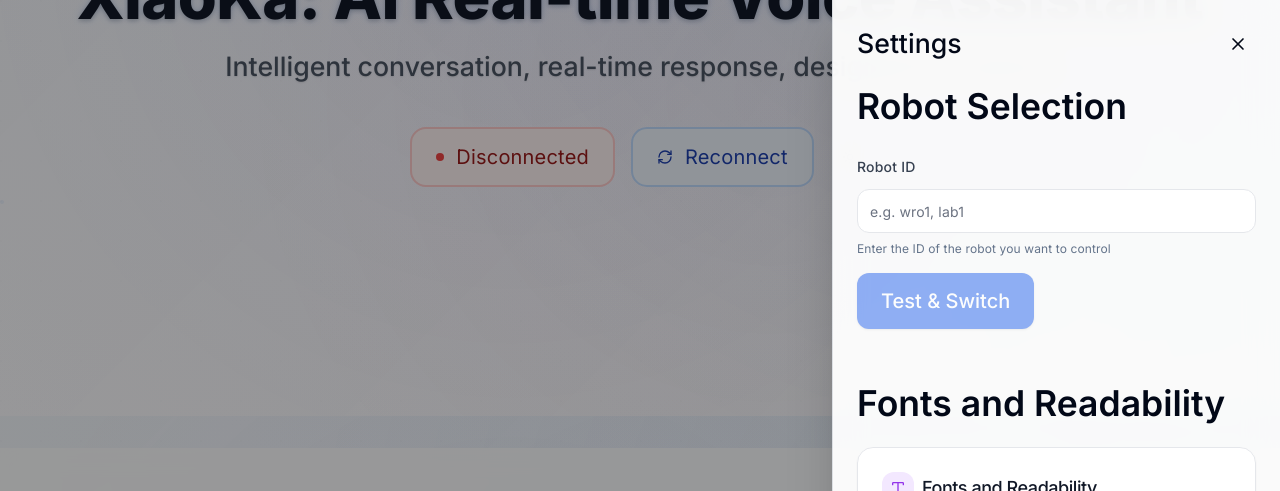
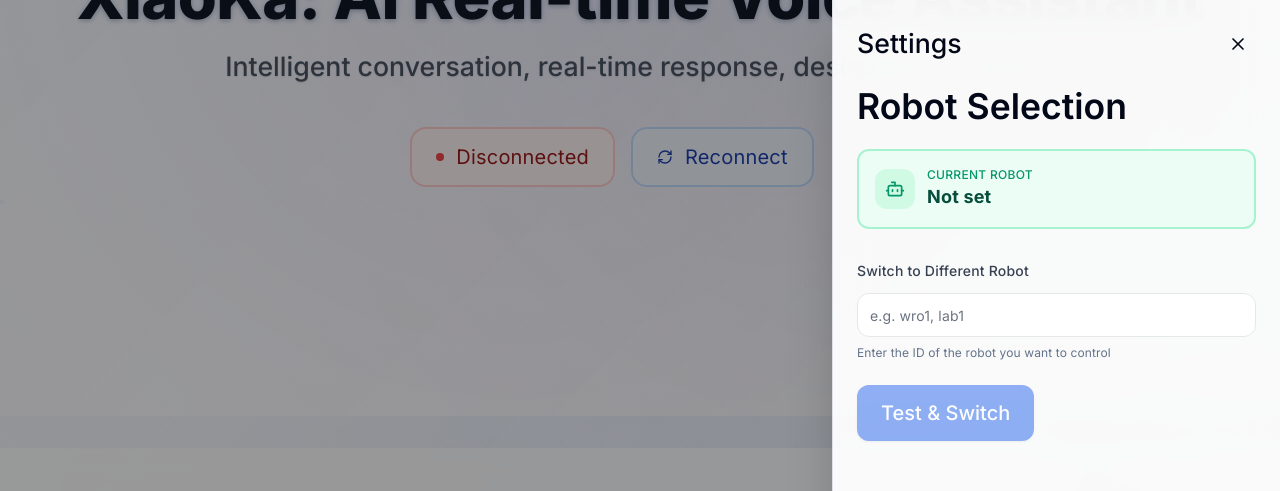
Before and after one commit to ProgramerVictor/WRO-TEAM-Taiwan-2025, a React (Create React App) app in the folder frontend/: page / in a window 1280 px wide. Both pictures are taken after a click on the button "Settings". Shown: the part 384-875 px from the top of the page. Built offline with nearby package versions, Linux system fonts and the light colour scheme; no server answers.

Commit message:
UI Change 3

```diff
--- a/frontend/src/MqttSettings.jsx
+++ b/frontend/src/MqttSettings.jsx
@@ -20,6 +20,7 @@ export default function RobotSettings({ webSocketConnection, isOpen }) {
     const [robotId, setRobotId] = useState("");
     const [currentRobotId, setCurrentRobotId] = useState("");
     const [loading, setLoading] = useState(false);
+    const [fetchingCurrent, setFetchingCurrent] = useState(false);
     const [progress, setProgress] = useState("");
     const [latencyMs, setLatencyMs] = useState(null);
     const [error, setError] = useState("");
@@ -30,16 +31,23 @@ export default function RobotSettings({ webSocketConnection, isOpen }) {
     useEffect(() => {
         if (!isOpen) return;
 
+        setFetchingCurrent(true);
         const API_BASE = getApiBase();
         fetch(`${API_BASE}/robot`)
             .then(r => r.json())
             .then(data => {
+                console.log('[RobotSettings] Fetched robot config:', data);
                 if (data && data.default_robot_id) {
                     setRobotId(data.default_robot_id);
                     setCurrentRobotId(data.default_robot_id);
                 }
             })
-            .catch(() => { });
+            .catch((err) => {
+                console.error('[RobotSettings] Failed to fetch robot config:', err);
+            })
+            .finally(() => {
+                setFetchingCurrent(false);
+            });
     }, [isOpen]);
 
     const validate = (value) => {
@@ -133,9 +141,39 @@ export default function RobotSettings({ webSocketConnection, isOpen }) {
     };
 
     return (
-        <div className="space-y-4">
+        <div className="space-y-6">
+            {/* Current Robot ID Display Section */}
+            <div className="rounded-xl border-2 border-emerald-200 bg-emerald-50 dark:border-emerald-800 dark:bg-emerald-950/50 p-4">
+                <div className="flex items-center justify-between">
+                    <div className="flex items-center gap-3">
+                        <div className="flex h-10 w-10 items-center justify-center rounded-xl bg-emerald-100 dark:bg-emerald-900">
+                            <Bot className="h-5 w-5 text-emerald-600 dark:text-emerald-400" />
+                        </div>
+                        <div>
+                            <div className="text-xs font-medium text-emerald-600 dark:text-emerald-400 uppercase tracking-wide">
+                                Current Robot
+                            </div>
+                            {fetchingCurrent ? (
+                                <div className="flex items-center gap-2 mt-1">
+                                    <Loader2 className="h-4 w-4 animate-spin text-emerald-600 dark:text-emerald-400" />
+                                    <span className="text-sm text-emerald-700 dark:text-emerald-300">Loading...</span>
+                                </div>
+                            ) : (
+                                <div className="text-lg font-bold text-emerald-900 dark:text-emerald-100">
+                                    {currentRobotId || "Not set"}
+                                </div>
+                            )}
+                        </div>
+                    </div>
+                    {currentRobotId && !fetchingCurrent && (
+                        <CheckCircle className="h-6 w-6 text-emerald-600 dark:text-emerald-400" />
+                    )}
+                </div>
+            </div>
+
+            {/* Change Robot ID Section */}
             <div className="space-y-2">
-                <Label htmlFor="robot-input">Robot ID</Label>
+                <Label htmlFor="robot-input">Switch to Different Robot</Label>
                 <Input
                     id="robot-input"
                     value={robotId}
@@ -148,12 +186,6 @@ export default function RobotSettings({ webSocketConnection, isOpen }) {
                 <p id="robot-hint" className="text-xs text-muted-foreground">
                     Enter the ID of the robot you want to control
                 </p>
-                {currentRobotId && (
-                    <div className="flex items-center gap-2 text-xs text-muted-foreground">
-                        <Bot className="h-3 w-3" />
-                        <span>Currently controlling: <strong>{currentRobotId}</strong></span>
-                    </div>
-                )}
                 <AnimatePresence>
                     {error && (
                         <motion.div
```
